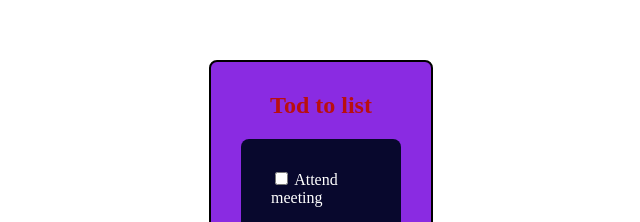
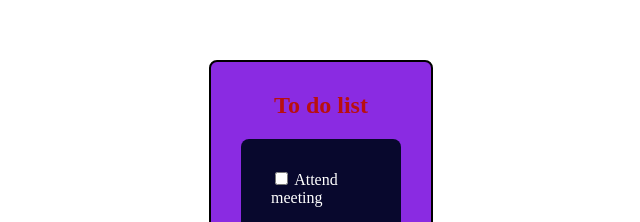
Before and after one commit to VishwanathanA/To-do-list, a plain HTML site: page index.html in a window 1280 px wide. Shown: the part 140-362 px from the top of the page, 319-959 px from the left. Drawn offline with Linux system fonts and the light colour scheme.

Commit message:
Update index.html

```diff
--- a/index.html
+++ b/index.html
@@ -9,7 +9,7 @@
 </head>
 <body>
     <div class="all">
-        <h2>Tod to list</h2>
+        <h2>To do list</h2>
         <div class="box">
             <input type="checkbox" placeholder="attend">
             <label for="text">Attend meeting</label><br><br>
```
